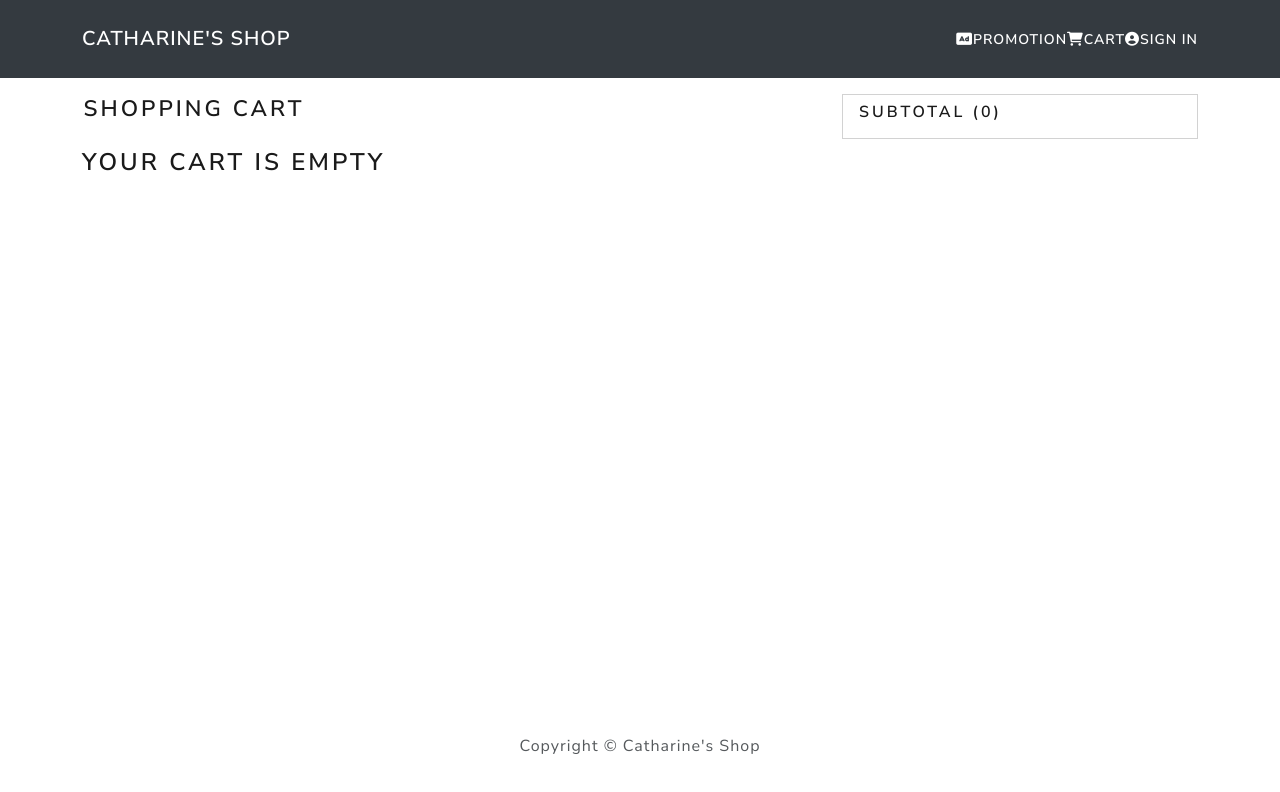
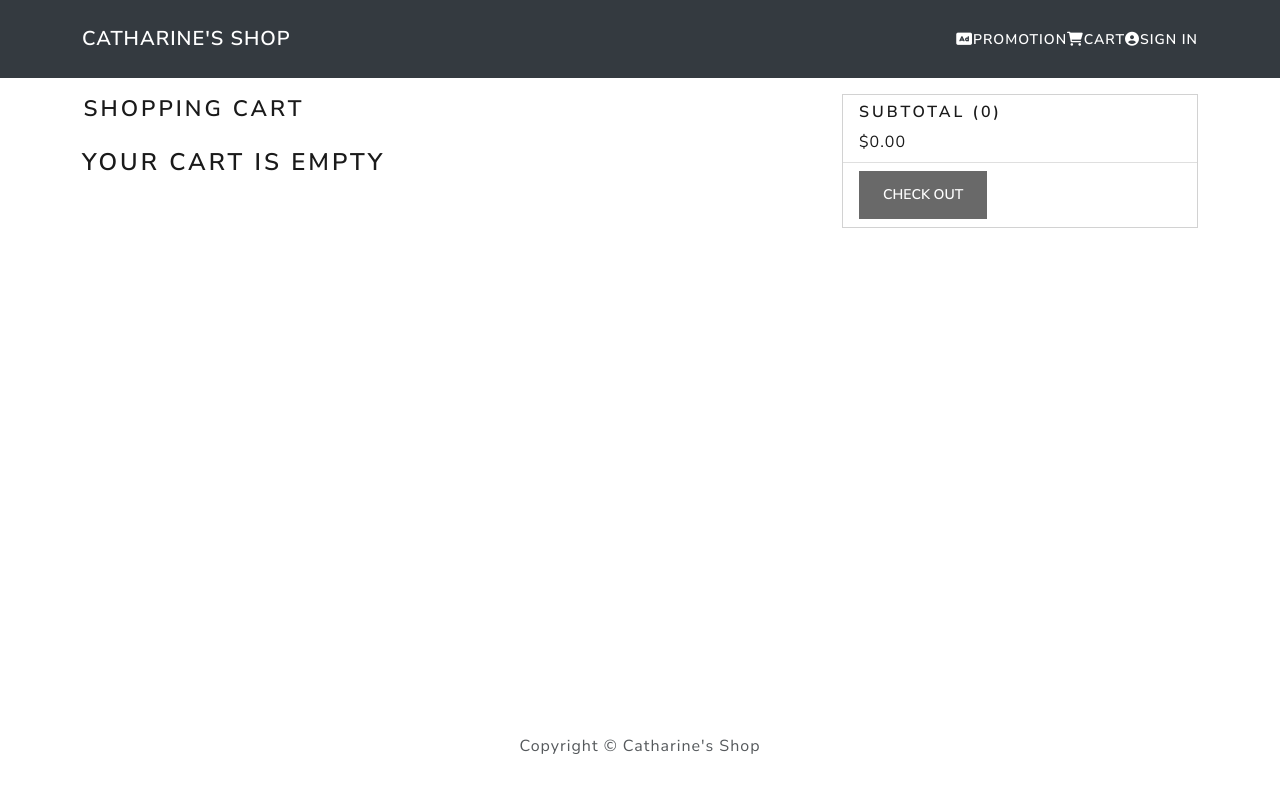
Before and after one commit to an410mu/Shopping, a React (Create React App) app in the folder frontend/: page /cart in a window 1280 px wide. Shown: the top 792 px of the page. Built offline with nearby package versions, Linux system fonts and the light colour scheme.

Commit message:
fixed subtotal displayed due to string qty

```diff
--- a/frontend/src/pages/CartPage.js
+++ b/frontend/src/pages/CartPage.js
@@ -38,6 +38,10 @@ const CartPage = ({ location }) => {
 
   const removeFromCartHandler = (id) => {
     console.log(`remove ${id}`);
+  };
+
+  const checkOutHandler = () => {
+    console.log("check out cart");
   };
 
   return (
@@ -103,8 +107,23 @@ const CartPage = ({ location }) => {
             <ListGroup variant="flush">
               <ListGroup.Item>
                 <h5>
-                  Subtotal ({cartItems.reduce((acc, ele) => acc + ele.qty, 0)})
+                  Subtotal (
+                  {cartItems.reduce((acc, ele) => acc + Number(ele.qty), 0)})
                 </h5>
+                $
+                {cartItems
+                  .reduce((acc, ele) => acc + ele.price * ele.qty, 0)
+                  .toFixed(2)}
+              </ListGroup.Item>
+              <ListGroup.Item>
+                <Button
+                  type="button"
+                  className="btn-block"
+                  disabled={cartItems.length === 0}
+                  onClick={checkOutHandler}
+                >
+                  Check Out
+                </Button>
               </ListGroup.Item>
             </ListGroup>
           </Card>
```
